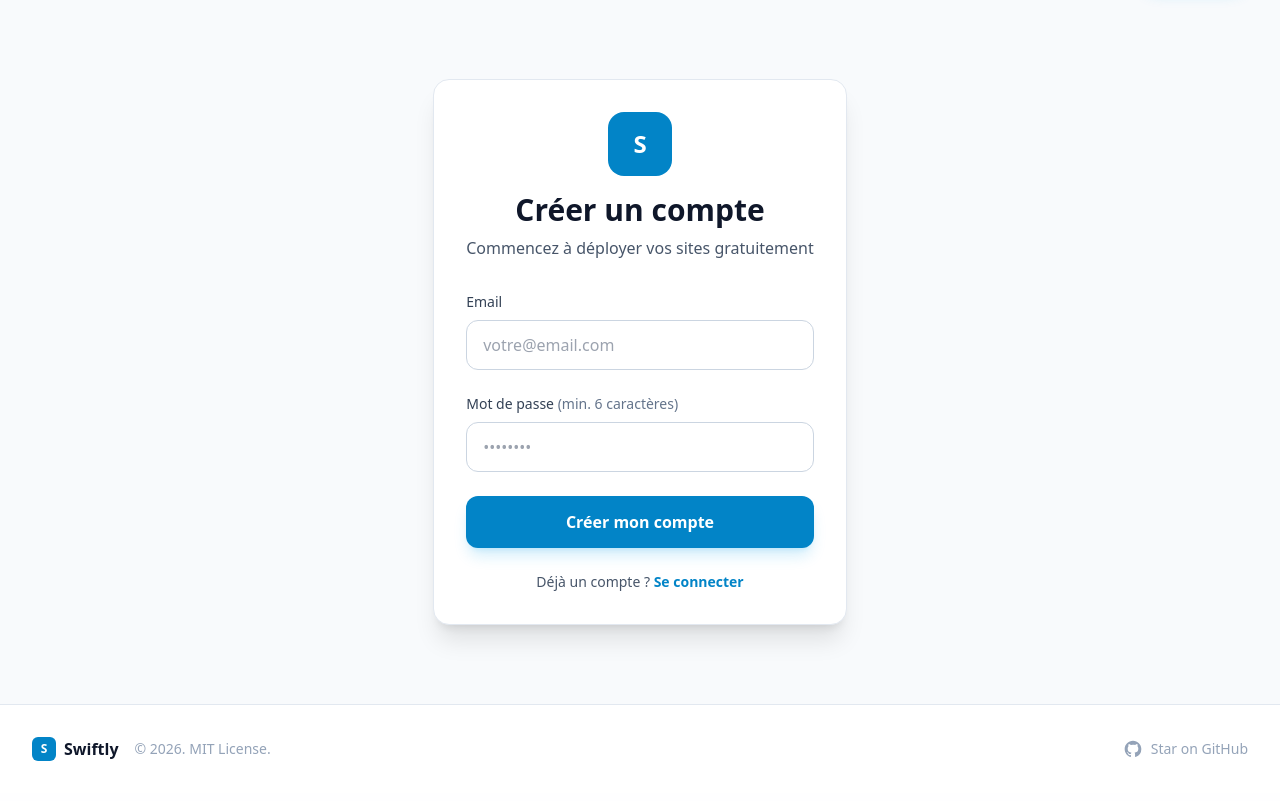
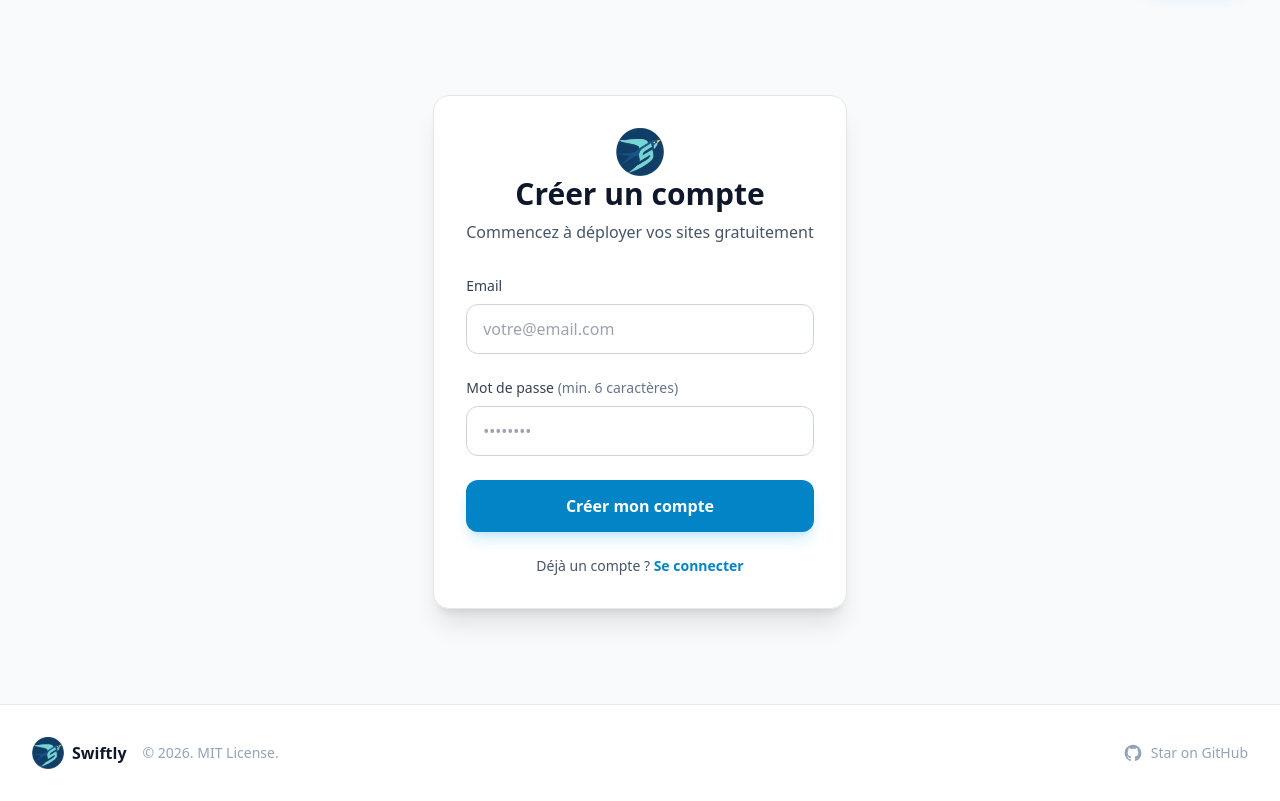
Before and after one commit to ruikdev/Swiftly, a Flask app: page /auth/register in a window 1280 px wide. Shown: the part 65-866 px from the top of the page. Before the commit the page ends 826 px from the top, so only its background shows below. Run offline with Flask 3, Linux system fonts and the light colour scheme; some libraries are stand-ins or nearby versions.

Commit message:
Replace logo placeholder with image in authentication and dashboard templates for improved branding

```diff
--- a/templates/auth_login.html
+++ b/templates/auth_login.html
@@ -7,9 +7,7 @@
     <div class="max-w-md w-full">
         <div class="bg-white rounded-2xl shadow-xl p-8 border border-slate-200">
             <div class="text-center mb-8">
-                <div class="w-16 h-16 bg-brand-600 rounded-2xl flex items-center justify-center text-white font-bold text-2xl mx-auto mb-4">
-                    S
-                </div>
+                <img src="{{ url_for('static', filename='images/logo.png') }}" alt="Swiftly" class="w-12 h-12 rounded-md object-cover mx-auto block">
                 <h1 class="text-3xl font-bold text-slate-900 mb-2">Connexion</h1>
                 <p class="text-slate-600">Connectez-vous à votre compte Swiftly</p>
             </div>
--- a/templates/auth_register.html
+++ b/templates/auth_register.html
@@ -7,9 +7,7 @@
     <div class="max-w-md w-full">
         <div class="bg-white rounded-2xl shadow-xl p-8 border border-slate-200">
             <div class="text-center mb-8">
-                <div class="w-16 h-16 bg-brand-600 rounded-2xl flex items-center justify-center text-white font-bold text-2xl mx-auto mb-4">
-                    S
-                </div>
+                <img src="{{ url_for('static', filename='images/logo.png') }}" alt="Swiftly" class="w-12 h-12 rounded-md object-cover mx-auto block">
                 <h1 class="text-3xl font-bold text-slate-900 mb-2">Créer un compte</h1>
                 <p class="text-slate-600">Commencez à déployer vos sites gratuitement</p>
             </div>
--- a/templates/base.html
+++ b/templates/base.html
@@ -204,7 +204,7 @@
         <div class="max-w-7xl mx-auto py-8 px-4 sm:px-6 lg:px-8">
             <div class="flex flex-col md:flex-row justify-between items-center gap-4">
                 <div class="flex items-center gap-2">
-                    <div class="w-6 h-6 bg-brand-600 rounded-md flex items-center justify-center text-white text-xs font-bold">S</div>
+                    <img src="{{ url_for('static', filename='images/logo.png') }}" alt="Swiftly" class="w-8 h-8 rounded-md object-cover">
                     <span class="text-slate-900 font-bold">Swiftly</span>
                     <span class="text-slate-400 text-sm ml-2">© 2026. MIT License.</span>
                 </div>
--- a/templates/dashboard_layout.html
+++ b/templates/dashboard_layout.html
@@ -80,7 +80,7 @@
         <div class="max-w-7xl mx-auto py-8 px-4 sm:px-6 lg:px-8">
             <div class="flex flex-col md:flex-row justify-between items-center gap-4">
                 <div class="flex items-center gap-2">
-                    <div class="w-6 h-6 bg-brand-600 rounded-md flex items-center justify-center text-white text-xs font-bold">S</div>
+                    <img src="{{ url_for('static', filename='images/logo.png') }}" alt="Swiftly" class="w-8 h-8 rounded-md object-cover">
                     <span class="text-slate-900 font-bold">Swiftly</span>
                     <span class="text-slate-400 text-sm ml-2">© 2026. MIT License.</span>
                 </div>
```
